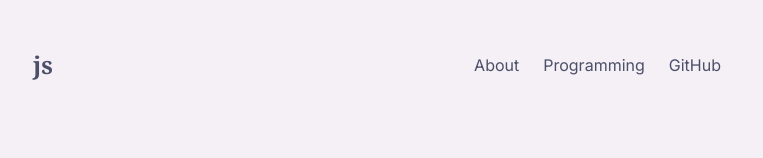
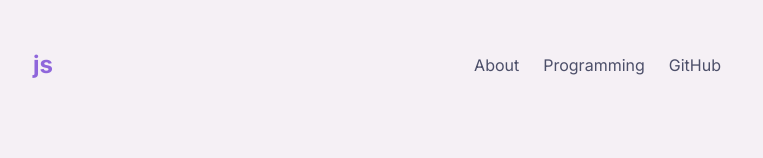
Before and after one commit to johnsyslo/portfolio, a Next.js app: page / in a window 1280 px wide. Shown: the top 158 px of the page, without its empty margins (257-1020 px from the left). Built offline with nearby package versions, Linux system fonts and the light colour scheme.

Commit message:
style: more colors

```diff
--- a/src/app/globals.css
+++ b/src/app/globals.css
@@ -3,20 +3,23 @@
 @tailwind utilities;
 
 :root {
-  --primary: #f5f0f5;
+  --background: #f5f0f5;
   --text: #4c4f69;
+  --primary: #733fd5;
+  --secondary: #a67ef1;
+  --accent: #8f66db;
   --font-inter: ${inter.style.fontFamily};
 }
 
 @media (prefers-color-scheme: dark) {
   :root {
-    --primary: #4c4f69;
+    --background: #4c4f69;
     --text: #f5f0f5;
   }
 }
 
 body {
-  background: var(--primary);
+  background: var(--background);
   color: var(--text);
   font-family: var(--font-inter), Arial, sans-serif;
 
@@ -31,7 +34,6 @@ body {
   }
 }
 
-h1,
 h2,
 h3,
 h4,
```
